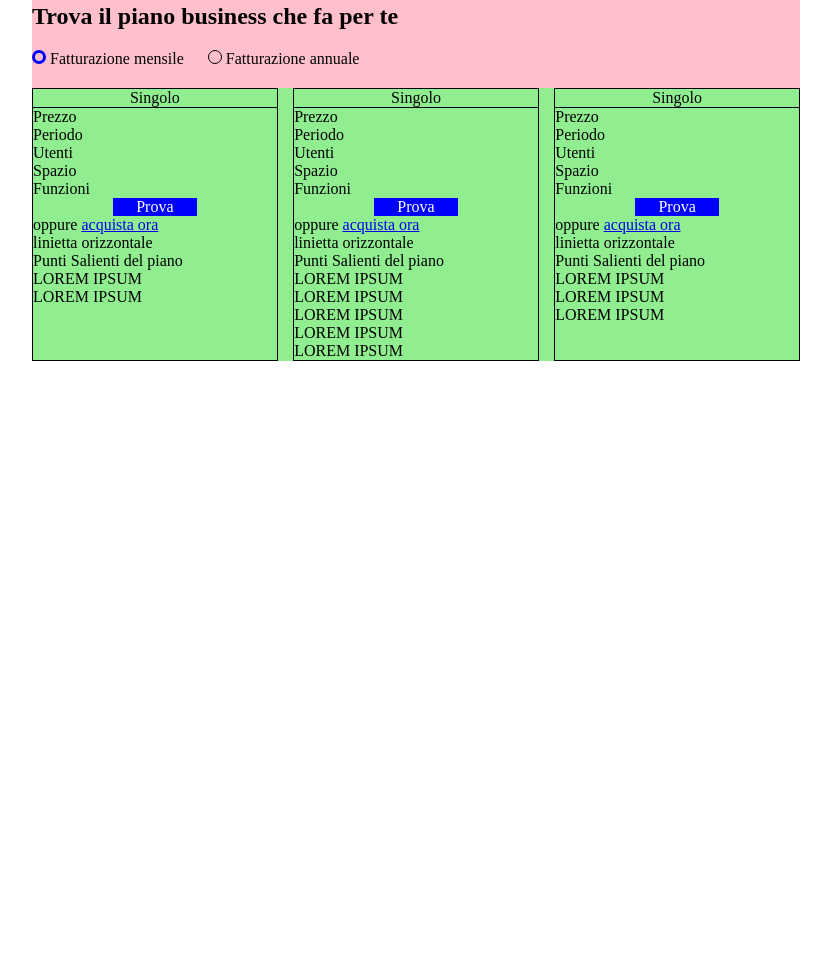
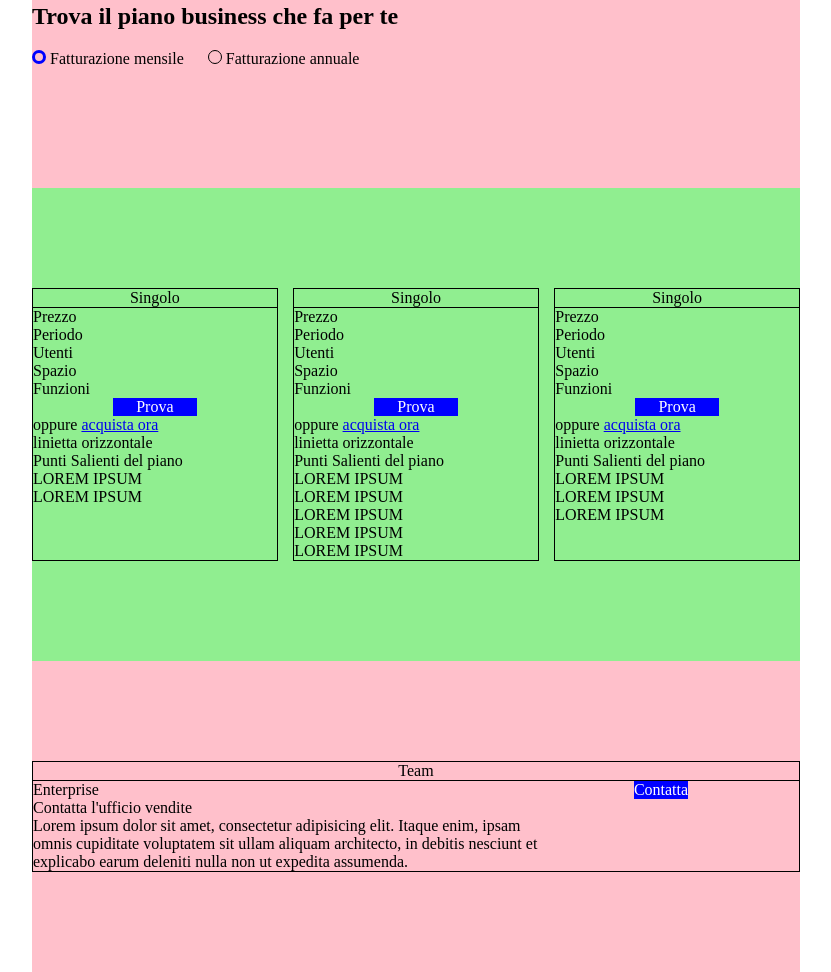
Before and after one commit to AndreaFermo/htmlcss-dropbox, a plain HTML site: page index.html in a window 1280 px wide. Shown: the part 822-1794 px from the top of the page, without its empty margins (224-1055 px from the left). Before the commit the page ends 1183 px from the top, so only its background shows below. Drawn offline with Linux system fonts and the light colour scheme.

Commit message:
fino a contatta ufficio vendite

```diff
--- a/css/debug.css
+++ b/css/debug.css
@@ -10,6 +10,10 @@
 
 .debug nav {
     background-color: lightgreen;
+}
+
+.debug .section {
+    padding: 100px 0px;
 }
 
 .debug .containerJumbo {
@@ -33,3 +37,7 @@
 .debug .subscritions {
     background-color: lightgreen;
 }
+
+.debug .enterprise {
+    background-color: pink;
+}
--- a/css/style.css
+++ b/css/style.css
@@ -113,3 +113,21 @@ padding: 20px 0px;
     display: block;
     margin: 0px 80px;
 }
+
+.contact {
+    border: 1px solid black
+}
+
+.planCard {
+    display: flex;
+}
+
+.contactOffice {
+    width: 68%;
+}
+
+.contact .blueBotton {
+    text-align: center;
+    display: block;
+    margin: 0px 80px;
+}
--- a/index.html
+++ b/index.html
@@ -99,6 +99,21 @@
             </div>
         </div>
 
+        <div class="section enterprise">
+            <div class="contact">
+                <div class="plan">Team</div>
+                <div class="planCard">
+                    <div class="contactOffice">
+                        <div>Enterprise</div>
+                        <div>Contatta l'ufficio vendite</div>
+                        <p>Lorem ipsum dolor sit amet, consectetur adipisicing elit. Itaque enim, ipsam omnis cupiditate voluptatem sit ullam aliquam architecto, in debitis nesciunt et explicabo earum deleniti nulla non ut expedita assumenda.</p>
+                    </div>
+                    <div>
+                        <a href="#" class="blueBotton">Contatta</a>
+                    </div>
+                </div>
+            </div>
+        </div>
 
     </main>
 
```
